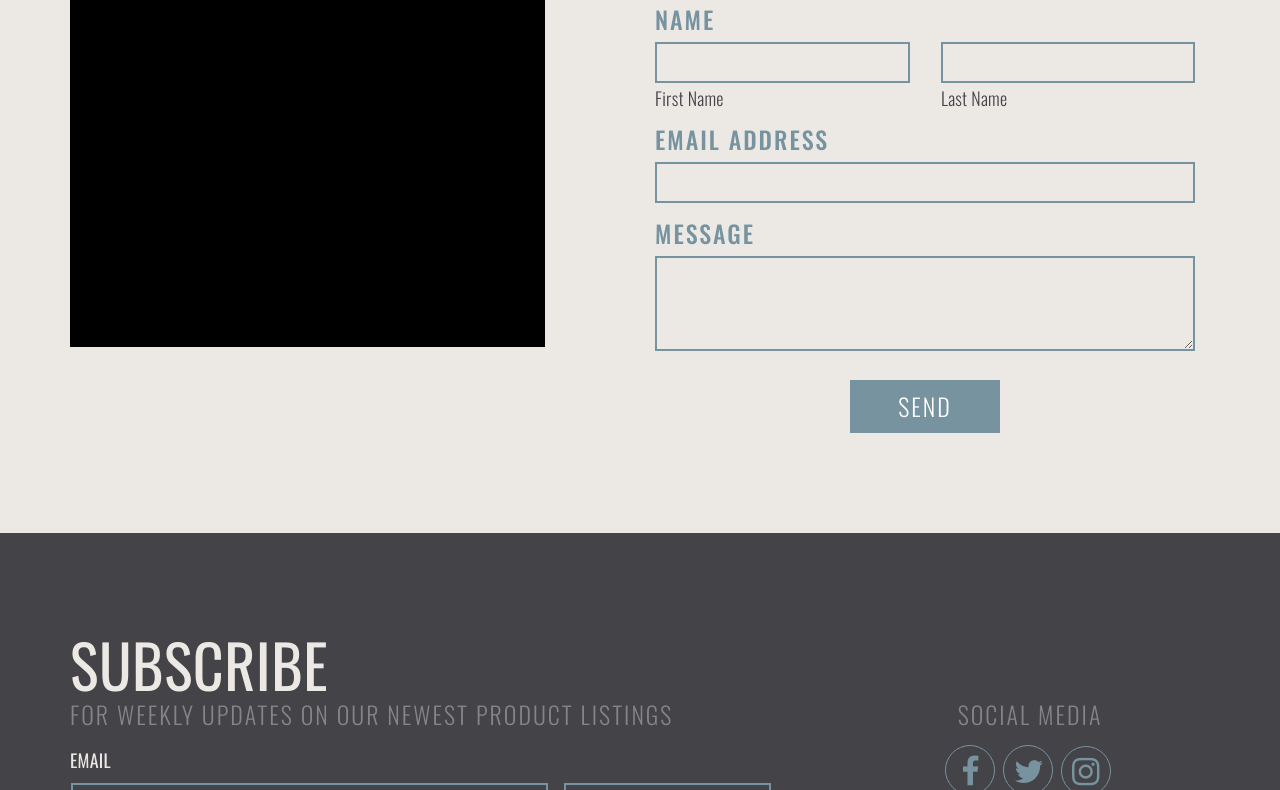
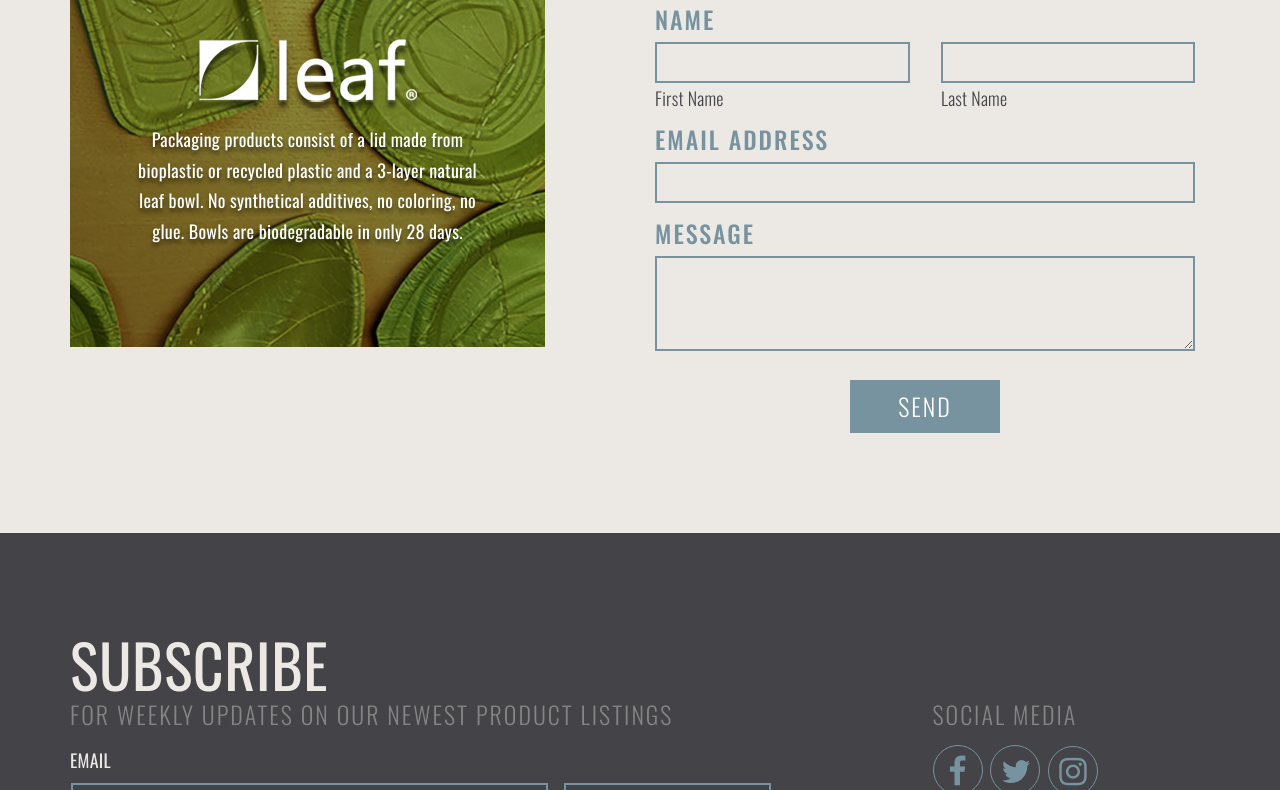
Before and after one commit to serelath/now-old, a plain HTML site: page index.html in a window 1280 px wide. Shown: the part 3599-4389 px from the top of the page. Drawn offline with nearby package versions, Linux system fonts and the light colour scheme.

Commit message:
sponsors banner

```diff
--- a/index.html
+++ b/index.html
@@ -31,9 +31,11 @@
     <!-- nav -->
     <nav class="navbar navbar-expand-md pt-md-3 pb-md-2 py-4">
         <!-- button -->
+<!--
        <button class="navbar-toggler" type="button" data-toggle="collapse" data-target="#navbarCollapse" aria-controls="navbarCollapse" aria-expanded="false" aria-label="Toggle navigation">
            <span class="navbar-toggler-icon">Toggler</span>
        </button>
+-->
        <!-- small logo scroll -->
        <div class="container">
            <a id="logo-sm" class="navbar-brand" href="#home"><img src="images/logo.png"></a>
@@ -376,8 +378,15 @@
         <div class="container">
             <h1 class="text-center mb-5">CONTACT</h1>
             <div class="row">
-                <div class="col-lg-5 col-11 mb-lg-0 mb-5 sponsors mx-auto">
-                    <div class="leaf"></div>
+                <div class="col-lg-5 col-11 mb-lg-0 mb-5 sponsors mx-auto px-0 text-center">
+                    <div class="leaf sponsors-banner">
+                        <img src="images/leaf.png" alt="leaf">
+                        <p class="col-10">Packaging products consist of a lid made from bioplastic or recycled plastic and a 3-layer natural leaf bowl. No synthetical additives, no coloring, no glue. Bowls are biodegradable in only 28 days.</p>
+                    </div>
+                    <div class="biotrem sponsors-banner">
+                        <img src="images/biotrem.png" alt="biotrem">
+                        <p class="col-10">Clean, environmentally friendly technological process of manufacturing of disposable wheat bran tableware is based on natural raw materials. The rest is done by high pressure atnd high temperature.</p>
+                    </div>
                 </div>
                 <div class="col-lg-1 col-0"></div>
                 <div class="col-lg-6 col-md-10 col-11 text-lg-left mx-auto text-center mt-md-0 mt-3">
@@ -427,7 +436,8 @@
                </div>
 
                <!-- SOCIAL -->
-               <div class="col-md-4 text-center mt-md-0 mt-5">
+               <div class="col-md-1 px-0"></div>
+               <div class="col-md-3 text-md-left text-center mt-md-0 mt-5 px-0">
                    <h3 class="mb-3">SOCIAL MEDIA</h3>
                     <a href="#" class="fa fa-facebook fa-2x mr-md-1 mx-auto"></a>
                     <a href="#" class="fa fa-twitter fa-2x mr-md-1 mx-auto"></a>
--- a/stylesheets/style.css
+++ b/stylesheets/style.css
@@ -88,6 +88,25 @@ p {
     36% {
         display: none;
     }
+}
+@keyframes bannerLeaf {
+    0% {top: 0; opacity: 1}
+    45% {top:0}
+    50% {top: -100%; opacity: 1}
+    51% {opacity: 0}
+    52% {top: 100%;}
+    90% {top: 100%; opacity: 1}
+    95% {top: 0;}
+}
+@keyframes bannerBiotrem {
+    0% {top: 0; opacity: 1}
+    45% {top:0}
+    50% {top: -100%; opacity: 1}
+    90% {top: -100%; opacity: 1}
+    95% {top: -200%;}
+    96% {opacity: 0}
+    97% {top:0; opacity: 0}
+    98% {opacity: 1}
 }
 
 /* LOGO/HEADER */
@@ -403,6 +422,41 @@ video {
 .sponsors {
     height: 433px;
     background-color: black;
+    overflow: hidden;
+}
+.sponsors > .sponsors-banner {
+    height: 100%;
+    width: 100%;
+    position: relative;
+}
+.leaf {
+    animation: bannerLeaf 16s infinite;
+}
+.biotrem {
+    animation: bannerBiotrem 16s infinite;
+}
+.sponsors > .sponsors-banner img, .sponsors > .sponsors-banner p {
+    position: absolute;
+    left: 50%;
+    transform: translateX(-50%);
+}
+.sponsors > .sponsors-banner p {
+    color: white !important;
+    text-shadow: 0 4px 4px rgba(0,0,0, 0.5);
+    font-weight: 400 !important;
+    top: 210px;
+}
+.biotrem img {
+    top: 80px !important;
+}
+.leaf img {
+    top: 125px !important;
+}
+.sponsors > .leaf {
+    background: url('../images/sponsor-one.jpg') -200px -350px;
+}
+.sponsors > .biotrem {
+    background: url('../images/sponsor-two.jpg') -100px -25px;
 }
 .name {
     display: flex;
@@ -557,10 +611,6 @@ p#copy {
         height: 27vw;
         margin: 4vw;
     }
-    /* CONTACT */
-        .sponsors {
-        height: 300px;
-    }
 
     /* FOOTER */
     .terms {
```
Also changed, not shown: images/biotrem.jpg (added), images/biotrem.png (added), images/leaf.png (added), images/sponsor-one.jpg (added), images/sponsor-two.jpg (added).
